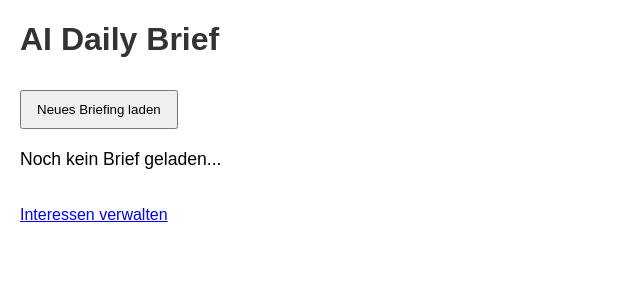
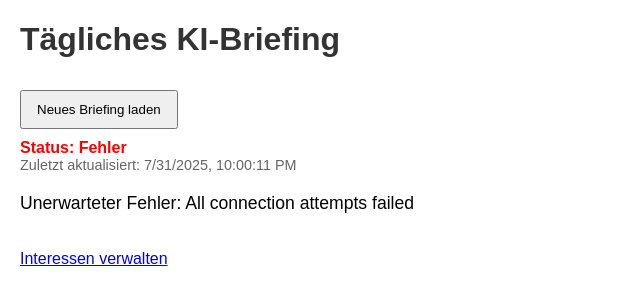
Before and after one commit to X3RVUS/2025_Ai_Daily_Brief, a FastAPI app: page / in a window 1280 px wide. Shown: the top 305 px of the page, without its empty margins (0-640 px from the left). Run offline with FastAPI, Linux system fonts and the light colour scheme; data that the repository does not hold is empty.

Commit message:
Erweiterung

```diff
--- a/app/main.py
+++ b/app/main.py
@@ -4,6 +4,10 @@ from fastapi.staticfiles import StaticFiles
 from fastapi.templating import Jinja2Templates
 import os, json, httpx
 from dotenv import load_dotenv
+from datetime import datetime
+
+# Importiere das neue ValueObject
+from app.value import DailyBrief
 
 # .env laden
 load_dotenv()
@@ -41,6 +45,13 @@ async def save_interests(interests: dict):
 
 @app.get("/api/daily-brief")
 async def daily_brief():
+    briefing = DailyBrief(
+        title="Tägliches KI-Briefing",
+        briefing_text="Kein Briefing geladen...",
+        timestamp=datetime.now().isoformat(),
+        status="error"
+    )
+
     try:
         # Anfrage an OpenAI schicken
         async with httpx.AsyncClient(timeout=30.0) as client:
@@ -57,11 +68,15 @@ async def daily_brief():
             print("DEBUG API RESPONSE:", data)
 
             if "choices" in data:
-                return {"brief": data["choices"][0]["message"]["content"]}
+                briefing.briefing_text = data["choices"][0]["message"]["content"]
+                briefing.status = "success"
+                briefing.error_message = None
             else:
-                return {"brief": f"Fehler: {data.get('error', data)}"}
+                briefing.error_message = f"Fehler: {data.get('error', data)}"
 
     except httpx.ReadTimeout:
-        return {"brief": "Fehler: Anfrage an OpenAI hat zu lange gedauert (Timeout)"}
+        briefing.error_message = "Fehler: Anfrage an OpenAI hat zu lange gedauert (Timeout)"
     except Exception as e:
-        return {"brief": f"Unerwarteter Fehler: {str(e)}"}
+        briefing.error_message = f"Unerwarteter Fehler: {str(e)}"
+
+    return briefing.dict()
--- /dev/null
+++ b/app/prompt.yml
@@ -0,0 +1 @@
+prompt_template: "Erstelle ein kurzes, tägliches Briefing. Der Benutzer hat folgende Interessen: {interests}. Fasse die wichtigsten Neuigkeiten und Entwicklungen aus diesen Bereichen zusammen. Sei prägnant und informativ."
--- a/app/requirements.txt
+++ b/app/requirements.txt
@@ -3,3 +3,4 @@ uvicorn
 jinja2
 python-dotenv
 httpx
+PyYAML
--- a/app/templates/index.html
+++ b/app/templates/index.html
@@ -8,21 +8,45 @@
     h1 { color: #333; }
     #brief { white-space: pre-wrap; margin-top: 20px; font-size: 1.1em; }
     button { padding: 10px 15px; margin-top: 10px; cursor: pointer; }
+    .status { font-weight: bold; margin-top: 10px; }
+    .status.success { color: green; }
+    .status.error { color: red; }
+    .timestamp { font-size: 0.9em; color: #666; }
   </style>
 </head>
 <body>
-  <h1>AI Daily Brief</h1>
+  <h1 id="brief-title">AI Daily Brief</h1>
   <button onclick="loadBrief()">Neues Briefing laden</button>
+  <div id="status" class="status"></div>
+  <div id="timestamp" class="timestamp"></div>
   <div id="brief">Noch kein Brief geladen...</div>
   <br><br>
   <a href="/interests">Interessen verwalten</a>
 
   <script>
     async function loadBrief() {
+      document.getElementById("brief").textContent = "Briefing wird geladen...";
+      document.getElementById("status").textContent = "Status: Lädt...";
+      document.getElementById("status").className = "status";
+
       const res = await fetch("/api/daily-brief");
       const data = await res.json();
-      document.getElementById("brief").textContent = data.brief || data.error;
+
+      document.getElementById("brief-title").textContent = data.title;
+      document.getElementById("brief").textContent = data.briefing_text || data.error_message;
+      document.getElementById("timestamp").textContent = `Zuletzt aktualisiert: ${new Date(data.timestamp).toLocaleString()}`;
+
+      const statusElement = document.getElementById("status");
+      statusElement.textContent = `Status: ${data.status === 'success' ? 'Erfolgreich geladen' : 'Fehler'}`;
+      statusElement.className = `status ${data.status}`;
+
+      if (data.status === 'error') {
+        document.getElementById("brief").textContent = data.error_message;
+      }
     }
+
+    // Lade das Briefing beim ersten Seitenaufruf
+    loadBrief();
   </script>
 </body>
 </html>
--- /dev/null
+++ b/app/value.py
@@ -0,0 +1,15 @@
+# app/value.py
+
+from pydantic import BaseModel
+from typing import Optional
+
+class DailyBrief(BaseModel):
+    """
+    Ein ValueObject für das tägliche Briefing.
+    Stellt sicher, dass die Datenstruktur konsistent ist.
+    """
+    title: str
+    briefing_text: str
+    timestamp: str
+    status: str
+    error_message: Optional[str] = None
--- a/docker-compose.yml
+++ b/docker-compose.yml
@@ -7,3 +7,4 @@ services:
       - .env
     volumes:
       - ./app/interests.json:/app/interests.json
+      - ./app/prompt.yaml:/app/prompt.yaml
```
Also changed, not shown: app/prompt.py (added, +25 -0 lines).
